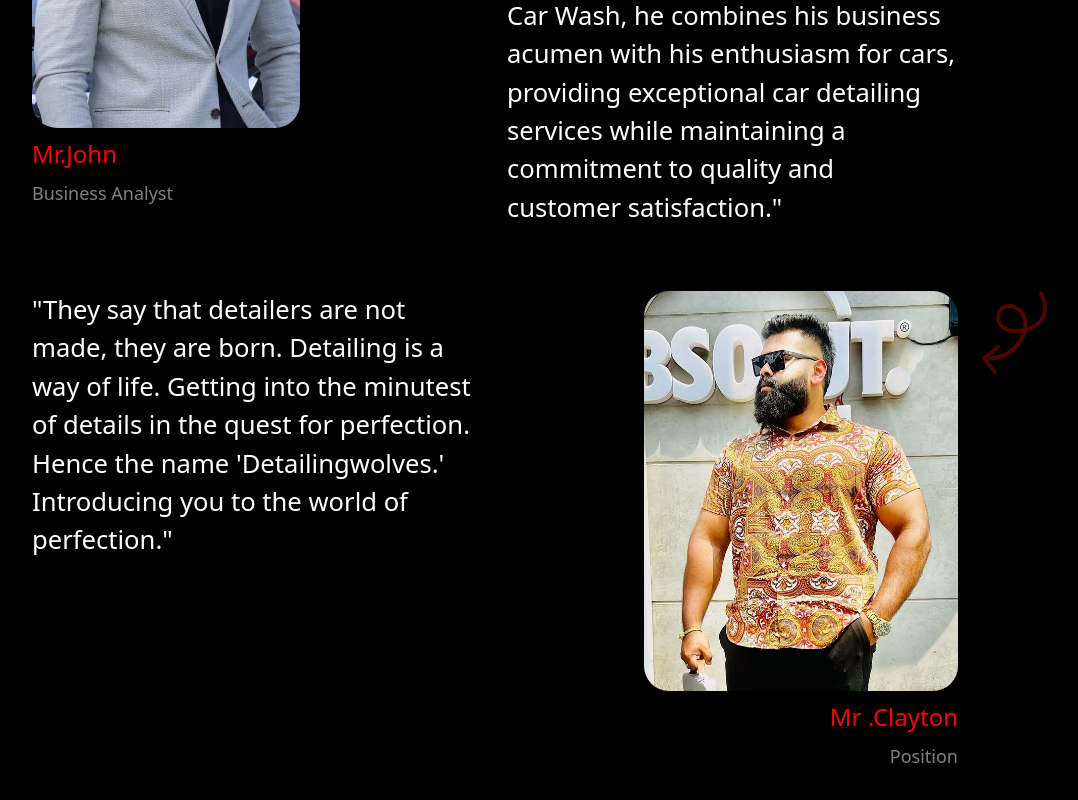
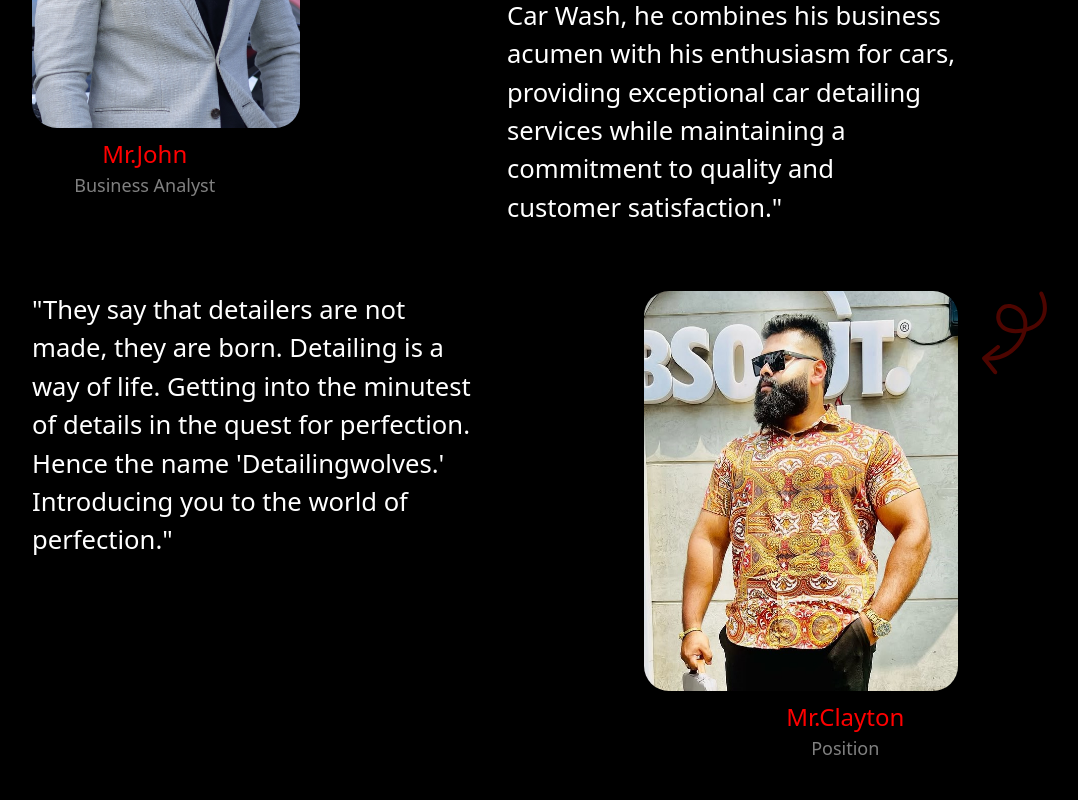
Before and after one commit to MATHAN4023/rocketcarwashout, a React (Create React App) app: page / in a window 1280 px wide. Shown: the part 1240-2040 px from the top of the page, without its empty margins (145-1223 px from the left). Built offline with nearby package versions, Linux system fonts and the light colour scheme.

Commit message:
Code update 21

```diff
--- a/src/Components/About/About.css
+++ b/src/Components/About/About.css
@@ -21,6 +21,18 @@
 .color-red {
   color: red;
   font-size: x-large;
+
+}
+
+.tex-cen{
+  width: 50%;
+  text-align: center;
+}
+.des{
+  display: flex;
+  flex-direction: column;
+  align-items: end;
+
 }
 .color-white {
   color: gray;
@@ -43,6 +55,11 @@
   align-items: end;
 }
 
+.spaceremove{
+  margin-top: -0.5rem;
+}
+
+
 .img-container-1 img {
   max-width: 100%;
   height: 50vh;
@@ -59,10 +76,18 @@
   .about-txt {
     font-size: xx-large;
   }
-
+.tex-cen{
+  width: 100%;
+}
   .about-text-content {
     font-size: x-large;
     text-align: center;
+  }
+  .des{
+    display: flex;
+    flex-direction: column;
+    align-items: center;
+
   }
 
   .spring {
--- a/src/Components/About/About.jsx
+++ b/src/Components/About/About.jsx
@@ -7,7 +7,7 @@ import spring from "../../Assets/Svg/spring.svg";
 import spring2 from "../../Assets/Svg/Spiner2.svg";
 import admin1 from "../../Assets/Image/cl.jpg";
 // import admin2 from '../../Assets/Image/Jhon.jpg'
-import admin2 from '../../Assets/Image/Admin3.jpg'
+import admin2 from "../../Assets/Image/Admin3.jpg";
 
 function About() {
   useEffect(() => {
@@ -35,8 +35,8 @@ function About() {
           <div className="img-container">
             <img src={admin2} alt="Admin" />
           </div>
-          <p className="color-red my-2">Mr.John</p>
-          <p className="color-white">Business Analyst</p>
+          <p className="color-red my-2 tex-cen">Mr.John</p>
+          <p className="color-white tex-cen spaceremove">Business Analyst</p>
         </div>
         <div className="col-lg-5" data-aos="fade-left">
           <p className="about-text-content">
@@ -63,12 +63,14 @@ function About() {
             world of perfection."
           </p>
         </div>
-        <div className="col-lg-5 alighend" data-aos="zoom-in">
+        <div className="col-lg-5 alighend des" data-aos="zoom-in">
           <div className="img-container-1">
             <img src={admin1} alt="Admin" />
           </div>
-          <p className="color-red2 my-2">Mr .Clayton</p>
-          <p className="color-white2">Position</p>
+
+            <p className="color-red my-2 tex-cen">Mr.Clayton</p>
+            <p className="spaceremove color-white tex-cen">Position</p>
+
         </div>
         <div className="col-lg-1 spring flip-horizontal" data-aos="fade-left">
           <img src={spring2} alt="Loading" />
--- a/src/Components/AllComponent/AllComponent.jsx
+++ b/src/Components/AllComponent/AllComponent.jsx
@@ -28,7 +28,7 @@ function AllComponent() {
       <Franchise />
       <Star />
       <Locations />
-      <TestimonialsCarousel />
+      {/* <TestimonialsCarousel /> */}
       <Appinstall />
       <Footer />
 
--- a/src/Components/ExclusiveComponent/Exclusive.css
+++ b/src/Components/ExclusiveComponent/Exclusive.css
@@ -52,6 +52,7 @@
   border: 1px solid rgba(166, 166, 166, 0.85);
   overflow: hidden;
   position: relative;
+  filter: grayscale(0%);
 }
 
 .exclusive-card-text {
@@ -65,7 +66,7 @@
 
 .exclusive-card-image {
   width: 100%;
-  height: 40%;
+  height: 60%;
   /* position: absolute; */
   top: 0; /* Position image at the top */
   padding: 10px;
@@ -78,22 +79,22 @@
   height: 100%;
   object-fit: cover;
   border-radius: 25px;
-  filter: grayscale(100%);
+  filter: grayscale(0%);
   transition: filter 0.5s ease;
 }
 
-.exclusive-card:hover {
+/* .exclusive-card:hover {
   background-color: red;
   border: 1px solid rgba(255, 255, 255, 0.85);
-}
+} */
 
-.exclusive-card:hover .exclusive-card-image {
+/* .exclusive-card:hover .exclusive-card-image {
   height: 60%;
-}
+} */
 
-.exclusive-card:hover .exclusive-card-image img {
+/* .exclusive-card:hover .exclusive-card-image img {
   filter: grayscale(0%);
-}
+} */
 .para {
   font-size: large;
 }
--- a/src/Components/Hero/Hero.jsx
+++ b/src/Components/Hero/Hero.jsx
@@ -58,7 +58,7 @@ function Hero() {
         </div>
         <div className="row align-items-center justify-content-center  poflx">
           {/* Subheading */}
-          <div
+          {/* <div
             data-aos="fade-right"
             className="col-12 col-md-2 text-center mb-3 mb-md-0"
           >
@@ -66,12 +66,12 @@ function Hero() {
               More than <br />{" "}
               <span className="highlight-years">12 Months</span>
             </p>
-          </div>
+          </div> */}
 
           {/* Car Image */}
           <div
             data-aos="fade-right"
-            className="col-12 col-md-8 text-center mb-3 mb-md-0"
+            className="col-12 col-md-12 text-center mb-3 mb-md-0"
           >
             <img
               src={mainimg} // Replace with your local car image path
@@ -82,7 +82,7 @@ function Hero() {
           </div>
 
           {/* Button */}
-          <div
+          {/* <div
             data-aos="fade-left"
             className="col-12 col-md-2 boxley  text-start"
           >
@@ -90,7 +90,7 @@ function Hero() {
               <img src={Circle} className="col-4" alt="" srcset="" />
               <div className="col-12 classblack">Look All Service</div>
             </a>
-          </div>
+          </div> */}
         </div>
 
         {/* Services Section */}
```
